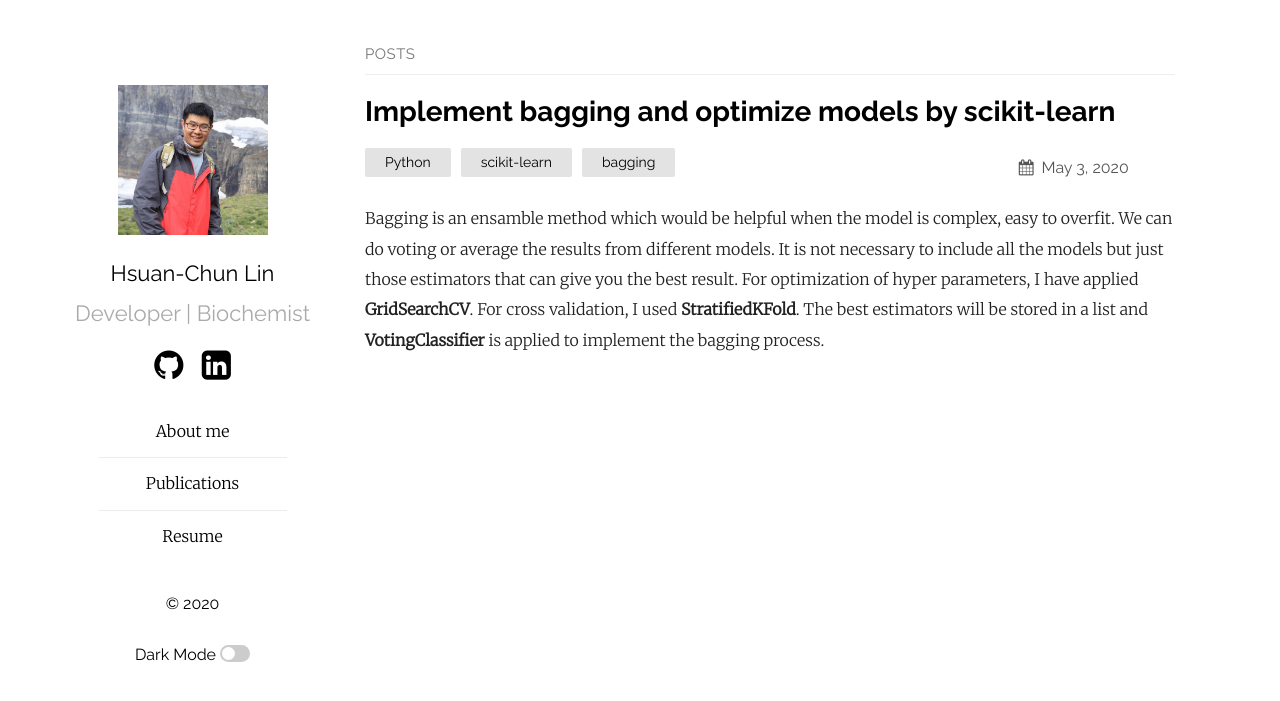
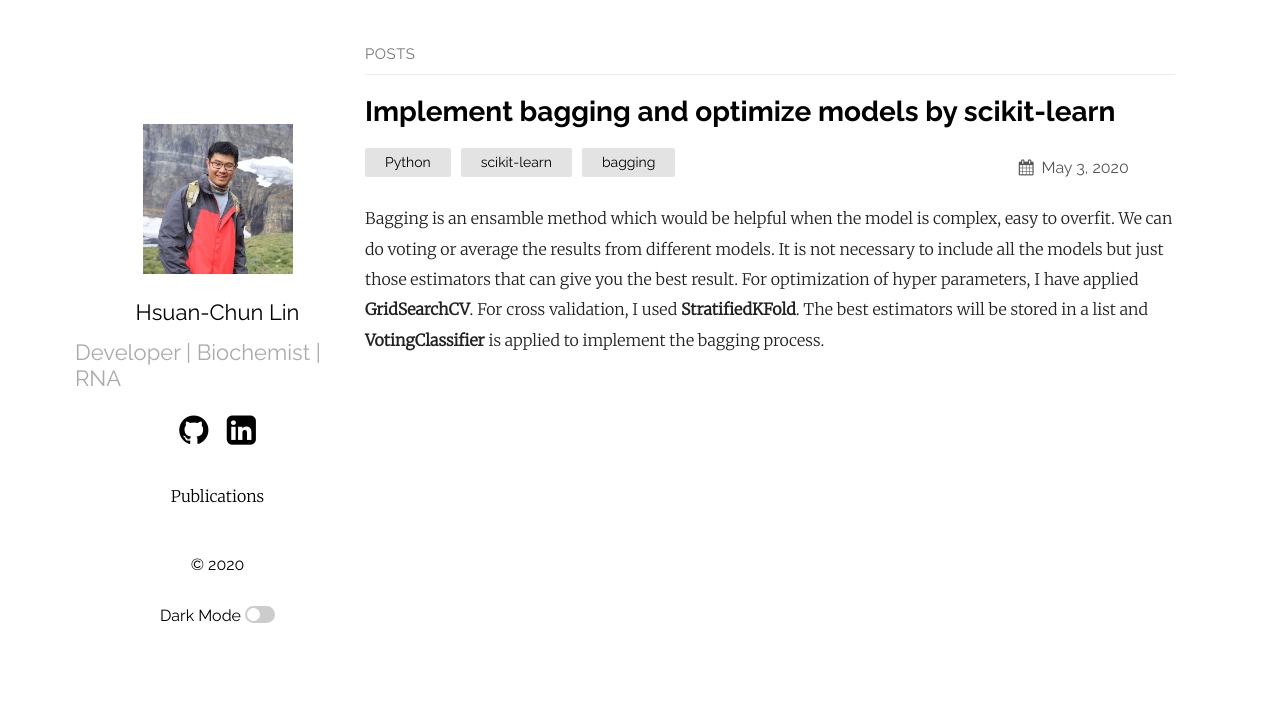
Before and after one commit to hsuanchunlin/hsuanchunlin.github.io, a Jekyll site: the page built from index.markdown, in a window 1280 px wide. Shown: the top 701 px of the page. Built offline with Jekyll 4.4.1, drawn with Linux system fonts in a browser that asks for light colours; part of the change alters nothing that is shown.

Commit message:
removed about and resume

```diff
--- a/_config.yml
+++ b/_config.yml
@@ -13,7 +13,7 @@ sass:
   sass_dir: _sass
 plainwhite:
   name: Hsuan-Chun Lin
-  tagline: Developer | Biochemist
+  tagline: Developer | Biochemist | RNA
   date_format: "%b %-d, %Y"
   sitemap: true # set to true to generate sitemap.xml content
   dark_mode: true # set true to add dark mode toggle
@@ -26,12 +26,12 @@ plainwhite:
     rss: rss
 
   navigation:
-  - title: About me
-    url: "/about/"
+  #- title: About me
+  #  url: "/about/"
   - title: Publications
     url: /publications/
-  - title: Resume
-    url: "/resume.pdf"
+  #- title: Resume
+  #  url: "/resume.pdf"
     # dribbble: jekyll
     # flickr:   jekyll
     # instagram: jekyll
```
